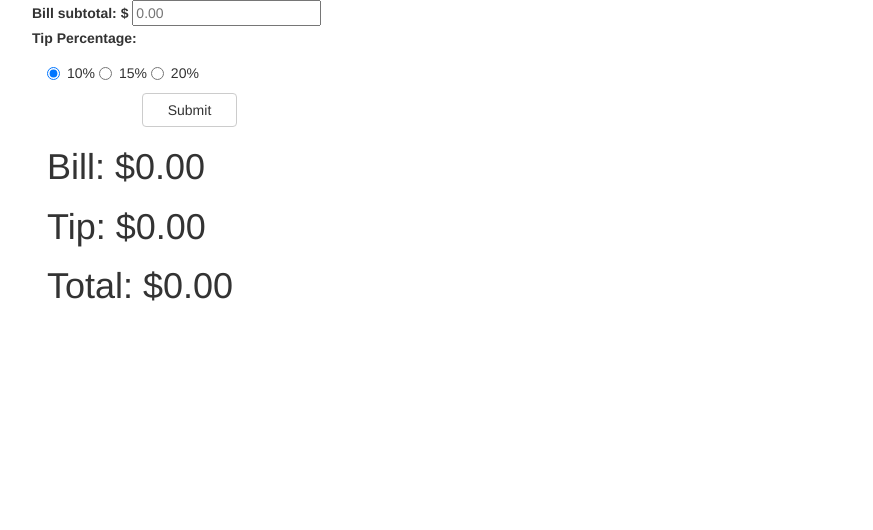
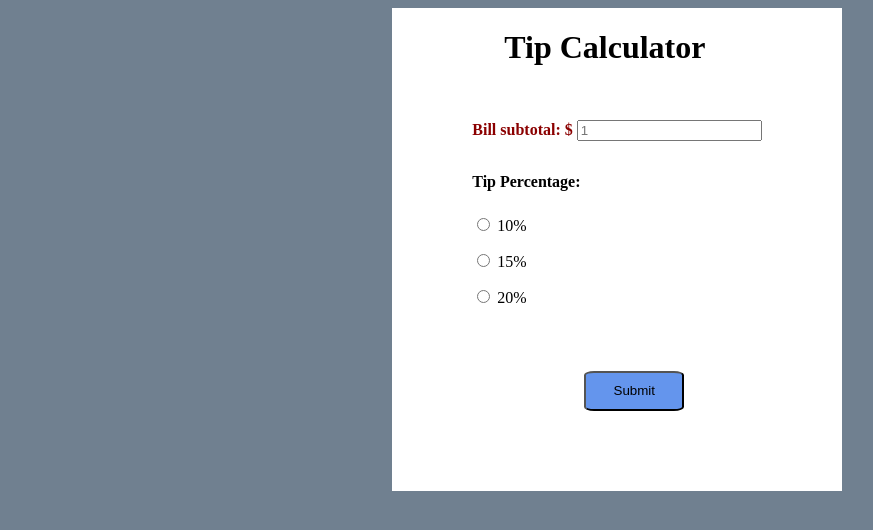
Before and after one commit to jwlehman93/fb-websecurity-prework, a PHP site: page /tip.php in a window 1280 px wide. Shown: the top 530 px of the page, without its empty margins (23-896 px from the left). Run offline with PHP 8.4, Linux system fonts and the light colour scheme; data that the repository does not hold is empty.

Commit message:
minimum requirements met

```diff
--- /dev/null
+++ b/form.php
@@ -0,0 +1,23 @@
+<form action="tip.php" method="post">
+  <h1 class="title">Tip Calculator</h1>
+  <div class="bill">
+    <label class="<?php if(!$valid) {echo 'invalid';}?>">Bill subtotal: $</label>
+    <input type="text" name="bill" placeholder=<?php echo $placeholder; echo ' value="'.$value. '"';?>>
+  </div>
+  <div class="tip">
+    <label>Tip Percentage:</label>
+    <div class="percentages">
+      <?php
+for($i=0; $i<3;$i++) {
+    $curTip = $i * 5 + 10;
+    ?>
+        <p>
+          <input type="radio" name="tip" value=<?php echo $curTip?>
+          <?php if($curTip==$checked) {echo "checked";}?>>
+            <?php echo $curTip . "%" ?>
+        </p>
+        <?php } ?>
+    </div>
+  </div>
+  <button type="submit">Submit</button>
+</form>
--- /dev/null
+++ b/style.css
@@ -0,0 +1,49 @@
+body {
+    display: flex;
+    justify-content: space-around;
+    background: slategray;
+}
+
+.main-container {
+    background: white;
+}
+
+.title {
+    margin-left: 2rem;
+}
+
+form,
+.results {
+    padding: 5rem;
+    padding-top: 0;
+}
+
+label {
+    font-weight: bold;
+}
+
+.invalid {
+    color: darkred;
+}
+
+.bill {
+    padding-top: 2rem;
+}
+
+.tip {
+    padding-top: 2rem;
+}
+
+.percentages {
+    padding-top: .5rem;
+}
+
+button {
+    margin-top: 3rem;
+    align-self: stretch;
+    margin-left: 7rem;
+    background: cornflowerblue;
+    border-radius: 10%;
+    width: 100px;
+    height: 40px;
+}
--- a/tip.php
+++ b/tip.php
@@ -1,44 +1,36 @@
 <!DOCTYPE HTML>
 <html>
+
 <head>
   <title>Tip Calculator</title>
-    <link href="https://maxcdn.bootstrapcdn.com/bootstrap/3.3.7/css/bootstrap.min.css" rel="stylesheet" integrity="sha384-BVYiiSIFeK1dGmJRAkycuHAHRg32OmUcww7on3RYdg4Va+PmSTsz/K68vbdEjh4u" crossorigin="anonymous">
+  <link rel="stylesheet" href="style.css" />
 </head>
+
 <body>
+  <div class="main-container">
     <?php
-    $bill = number_format($_POST['bill'], 2);
-    $tipAmount = number_format($_POST['tip'] / 100 * $bill, 2);
-    $billTotal = $bill + $tipAmount;
-    ?>
-    <div class="container">
-      <form action="tip.php" method="post">
-        <div class="row">
-          <label>Bill subtotal: $</label>
-          <input type="text" name="bill"placeholder="0.00">
-        </div>
-        <div class="row">
-          <label>Tip Percentage:</label>
-        </div>
-        <div class="radio">
-        <?php
-        for($i=0; $i<3;$i++) {
-        $tip = $i * 5 + 10;
-        ?>
-          <label>
-          <input type="radio" name="tip" value=<?php print $tip?> <?php $tip==10 ? print "checked" : ""?>>
-            <?php echo $tip . "%" ?>
-          </label>
-          <?php } ?>
-        </div>
-        <button class="btn btn-default col-md-1 col-md-offset-1" type="submit">Submit</button>
-      </form>
-     </div>
-    <div class="container">
-        <?php
-        echo "<h1>Bill: $".$bill."</h1>";
-        echo "<h1>Tip: $".$tipAmount."</h1>";
-        echo "<h1>Total: $".number_format($billTotal, 2)."</h1>";
+function validateForm($bill) {
+    if(is_numeric($bill) && ($bill > 0)) {
+        return true;
+    }
+    return false;
+}
+$bill = $_POST['bill'] ?? '';
+$tip = $_POST['tip'] ?? '';
+$checked = $tip;
+$value = $bill;
+$placeholder = 1;
+
+$valid = validateForm($bill);
+if($valid) {
+    $billAmount= number_format($bill, 2);
+    $tipAmount = number_format($tip / 100 * $bill, 2);
+    $billTotal = $billAmount + $tipAmount;
+}
+include 'form.php';
+if($valid){
+    include 'results.php';
+}
 ?>
   </div>
-  </body
-</html>
+</body </html>
```
Also changed, not shown: index.php (+7 -24 lines), results.php (added, +7 -0 lines). Lines whose indentation alone changed are shown as unchanged.
